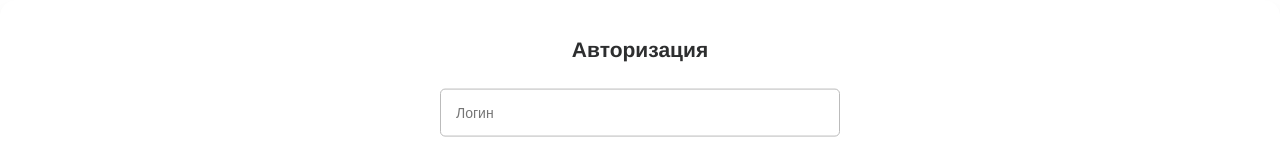
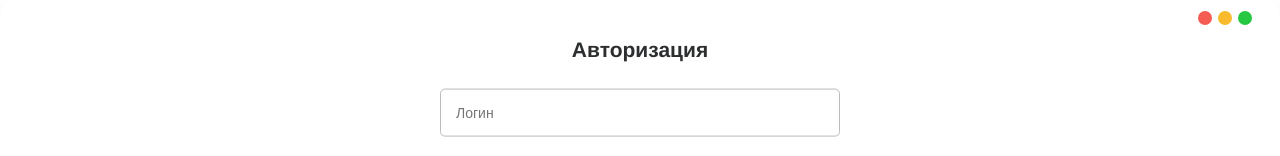
Before and after one commit to katalist5296/planner, an Angular app: page /auth/sign-in in a window 1280 px wide. Shown: the top 156 px of the page. Built offline with nearby package versions, Linux system fonts and the light colour scheme.

Commit message:
add base windows control btn

```diff
--- /dev/null
+++ b/src/app/core/components/titlebar/titlebar.component.html
@@ -0,0 +1,9 @@
+<div class="titlebar">
+  <div class="titlebar__control control-windows">
+    <button class="close noselect"><svg xmlns="http://www.w3.org/2000/svg" width="10" height="10" viewBox="0 0 24 24"><path d="M23.954 21.03l-9.184-9.095 9.092-9.174-2.832-2.807-9.09 9.179-9.176-9.088-2.81 2.81 9.186 9.105-9.095 9.184 2.81 2.81 9.112-9.192 9.18 9.1z"/></svg></button>
+
+    <button class="minimize noselect"><svg xmlns="http://www.w3.org/2000/svg" width="10" height="10" viewBox="0 0 24 24"><path d="M0 10h24v4h-24z"/></svg></button>
+
+    <button class="fullscreen noselect"><svg xmlns="http://www.w3.org/2000/svg" width="10" height="10" viewBox="0 0 24 24"><path d="M8.465 16.95l2.828 3.05h-7.293v-7.293l3.051 2.829 8.484-8.486-2.828-3.05h7.293v7.292l-3.051-2.828z"/></svg></button>
+  </div>
+</div>
--- /dev/null
+++ b/src/app/core/components/titlebar/titlebar.component.scss
@@ -0,0 +1,79 @@
+.titlebar {
+  -webkit-app-region: drag;
+  position: absolute;
+  z-index: 100;
+  width: 100%;
+  height: 35px;
+  top: 0;
+
+  &__control {
+    position: absolute;
+    width: 80px;
+    height: 100%;
+    display: flex;
+    align-items: center;
+    justify-content: center;
+
+    & button {
+      width: 14px;
+      height: 14px;
+      cursor: pointer;
+      border-radius: 50%;
+      border: none;
+      margin: 3px;
+      display: flex;
+      align-items: center;
+      justify-content: center;
+      -webkit-app-region: no-drag;
+
+      &:focus {
+        outline: none;
+        transform: scale(0.95);
+      }
+    }
+  }
+}
+
+
+.control-windows {
+  right: 15px;
+}
+
+.close {
+  background: #f55c54;
+}
+
+.close svg {
+  fill: #f55c54;
+}
+
+.close:hover svg {
+  fill: #ad3f39;
+}
+
+.minimize {
+  background: #f7bb2d;
+}
+
+.minimize svg {
+  fill: #f7bb2d;
+}
+
+.minimize:hover svg {
+  fill: #c29223;
+}
+
+.fullscreen {
+  background: #27c841;
+}
+
+
+.fullscreen svg {
+  fill: #27c841;
+  width: 18px;
+  height: 18px;
+}
+
+.fullscreen:hover svg {
+  fill: #1b8f2e;
+}
--- /dev/null
+++ b/src/app/core/components/titlebar/titlebar.component.ts
@@ -0,0 +1,15 @@
+import { Component, OnInit } from '@angular/core';
+
+@Component({
+  selector: 'app-titlebar',
+  templateUrl: './titlebar.component.html',
+  styleUrls: ['./titlebar.component.scss']
+})
+export class TitlebarComponent implements OnInit {
+
+  constructor() { }
+
+  ngOnInit(): void {
+  }
+
+}
--- a/src/app/core/core.module.ts
+++ b/src/app/core/core.module.ts
@@ -5,12 +5,14 @@ import {HttpClientModule} from '@angular/common/http';
 import {CommonModule} from '@angular/common';
 import { NavigationComponent } from './components/navigation/navigation.component';
 import {RouterModule} from '@angular/router';
+import { TitlebarComponent } from './components/titlebar/titlebar.component';
 
 @NgModule({
   declarations: [
     NotFoundComponent,
     MainContainerComponent,
-    NavigationComponent
+    NavigationComponent,
+    TitlebarComponent
   ],
   imports: [
     HttpClientModule,
--- a/src/app/core/layouts/main-container/main-container.component.html
+++ b/src/app/core/layouts/main-container/main-container.component.html
@@ -1,4 +1,5 @@
 <div class="container">
+  <app-titlebar></app-titlebar>
   <div class="container__menu" *ngIf="authService.isLogged()">
     <app-navigation></app-navigation>
   </div>
```
Also changed, not shown: src/app/core/services/electron/electron.service.ts (added, +27 -0 lines).
